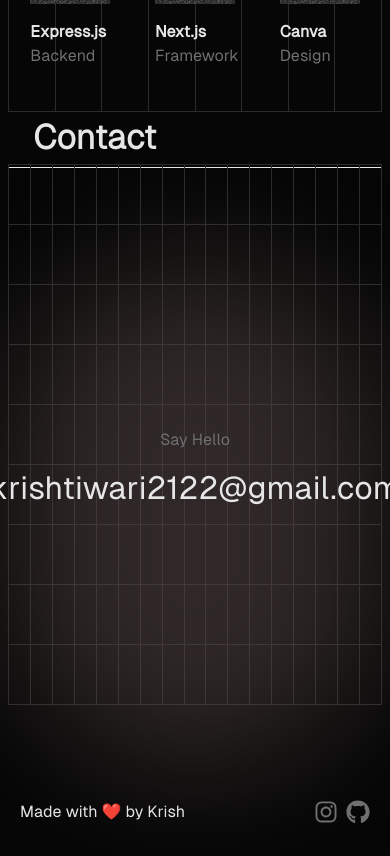
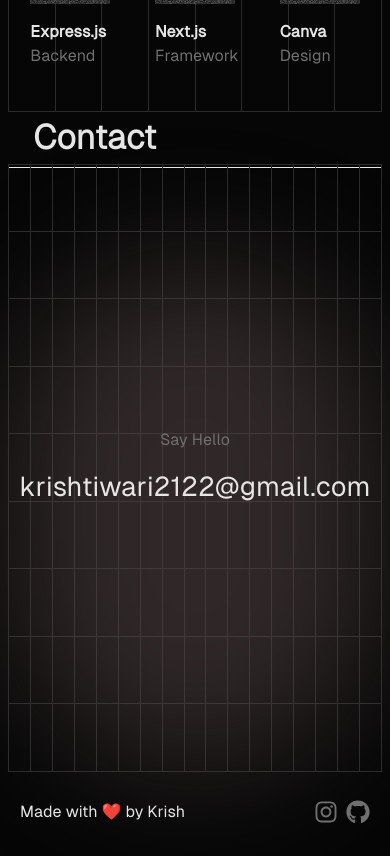
Before and after one commit to Krish-tiwari212/portfolio, a React (Vite) app: page / in a window 390 px wide. Shown: the part 6100-6956 px from the top of the page. Built offline with nearby package versions, Linux system fonts and the light colour scheme; some icons are missing.

Commit message:
contact fix

```diff
--- a/src/components/sections/Section6.jsx
+++ b/src/components/sections/Section6.jsx
@@ -22,14 +22,14 @@
           <FaArrowTurnDown className='mt-3 font-geist-light text-[3vh]' /> Contact
         </h2>
         <hr className='-mt-1'/>
-        <TableSkeleton numCoulmns={numColumns} numRows={numRows} cl='' cd='absolute -mt-7 h-[10rem]' />
+        <TableSkeleton numCoulmns={numColumns} numRows={numRows} cl='' cd='absolute h-[38rem]  -mt-7 sm:h-[10rem]' />
         <div className='h-[40rem] relative'>
             <div className='absolute top-0 right-0 bottom-0 left-0 flex items-center justify-center -mt-10'>
                 <BlurredCircle />
             </div>
             <p className='absolute text-[#707070] top-0 right-0 bottom-0 left-0 flex items-center justify-center -mt-[12rem]'>Say Hello</p>
             <h2>
-                <a href="mailto:krishtiwari2122@gmail.com" className='text-[2rem] md:text-[3rem] absolute top-0 right-0 bottom-0 -mt-[6rem] left-0 flex items-center justify-center'>krishtiwari2122@gmail.com</a>
+                <a href="mailto:krishtiwari2122@gmail.com" className='text-[7vw] md:text-[3rem] absolute top-0 right-0 bottom-0 -mt-[6rem] left-0 flex items-center justify-center'>krishtiwari2122@gmail.com</a>
             </h2>
             <div className='bottom-0 absolute right-0 left-3 mb-8'>
                 <h2>Made with ❤️ by Krish</h2>
```
